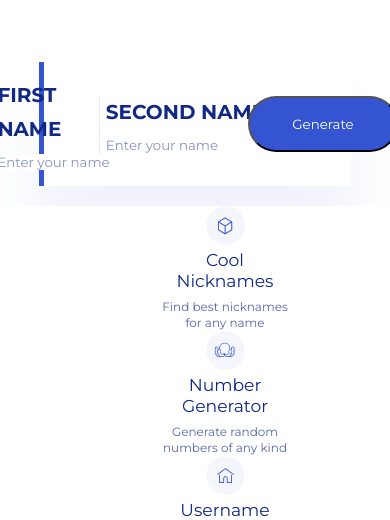
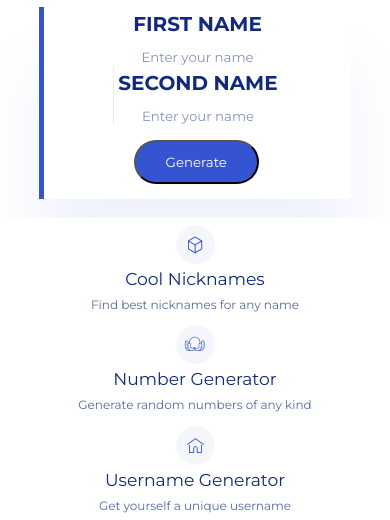
Before and after one commit to jedai037/Couple-Name-Generator, a plain HTML site: page index.html in a window 390 px wide. Shown: the part 257-777 px from the top of the page. Drawn offline with Linux system fonts and the light colour scheme; a web font is replaced by a local one.

Commit message:
Add files via upload

```diff
--- a/style/style.sass
+++ b/style/style.sass
@@ -47,7 +47,7 @@ $grey: #8793c1
         &-col
             max-width: 33%
             margin-left: 4%
-            margin-right: 30px
+            margin-right: 3%
         &-head
             font-size: 20px
             line-height: 34px
@@ -78,6 +78,7 @@ $grey: #8793c1
         border: none
         max-width: 200px
     &-head
+        white-space: nowrap
         font-size: 20px
         line-height: 34px
         color: $blue
@@ -109,12 +110,12 @@ $grey: #8793c1
         justify-content: space-between
     &-col
         position: relative
-        padding-left: 60px
-        width: 24%
+        width: 25%
+        margin-left: 50px
     &-img
         position: absolute
         top: 0
-        left: 0
+        left: -45px
     &-head
         font-size: 17.1881px
         line-height: 21px
@@ -132,14 +133,55 @@ $grey: #8793c1
 
 
 
+
 @media (max-width: 740px)
+    .main
+        &-col
+            max-width: 100%
+            &__bordered
+                padding-left: 0
+                border-left: 1px solid #E8EBF4
+        &-block
+            flex-direction: column
+            margin: 5% auto
+        &-input
+            margin-top: 8px auto
+            color: $grey
+            border: none
+            text-align: center
+            max-width: 200px
+        &-head
+            text-align: center
+            font-size: 20px
+            line-height: 34px
+            color: $blue
+            white-space: nowrap
+            text-transform: uppercase
+        &-button
+            margin: 15px auto
+            cursor: pointer
+            padding: 12px 30px
+            border-radius: 35px
+            background-color: #3454D1
+            color: #fff
+        &-active
+            &-col
+                max-width: 100%
+                margin: 5px auto
+            &-head
+                text-align: center
+            &-input
+                text-align: center
+
     .footer
         &-container
             display: flex
             flex-direction: column
         &-col
-            width: 60%
+            width: 100%
             text-align: center
+            padding: 0
+            margin: 2% 0
         &-img
             position: static
         &-social
```
Also changed, not shown: style/style.css, style/style.min.css.
